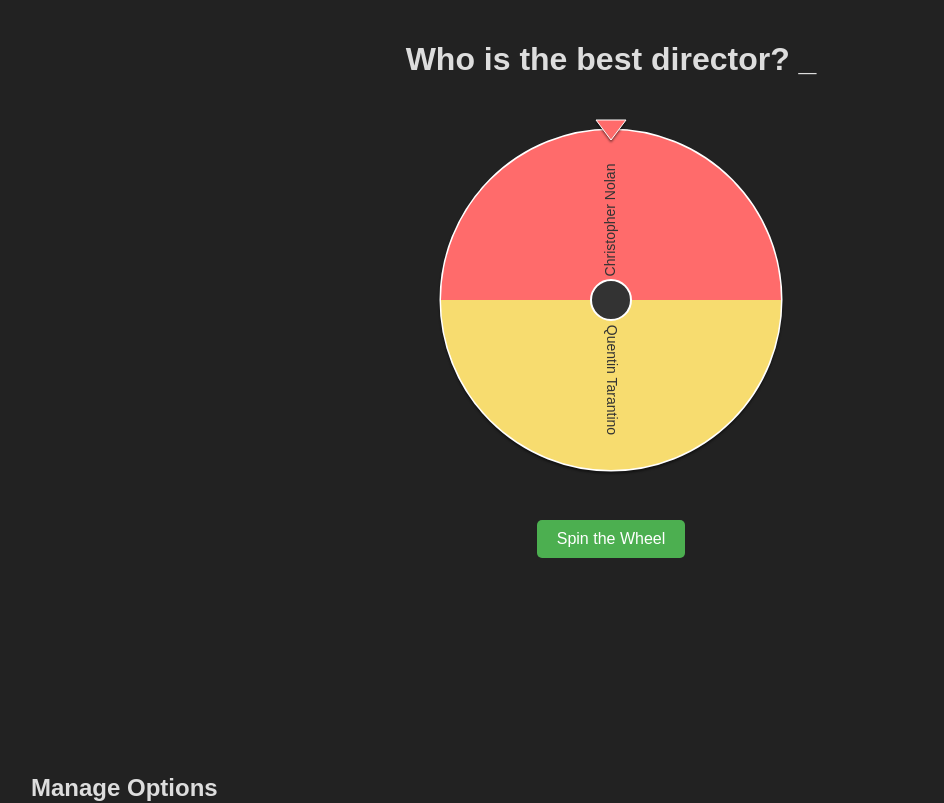
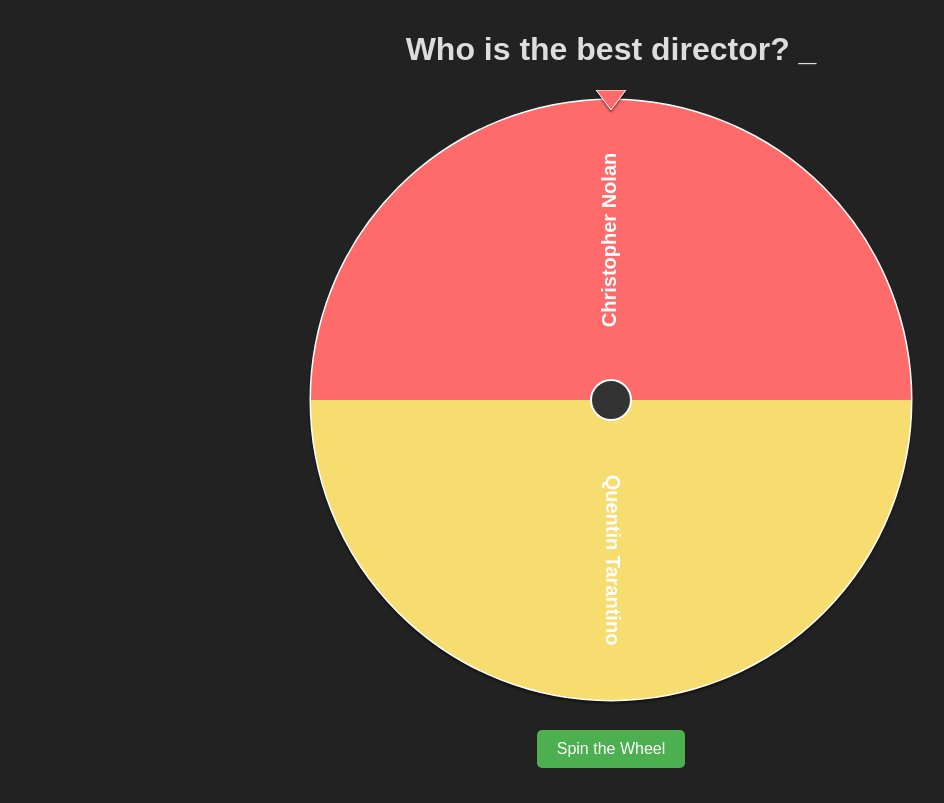
Before and after one commit to krasej/wheeloffortune, a Vue app: page / in a window 1280 px wide. Shown: the top 803 px of the page, without its empty margins (29-973 px from the left). Built offline with nearby package versions, Linux system fonts and the light colour scheme.

Commit message:
Dynamic sizing!

```diff
--- a/src/App.vue
+++ b/src/App.vue
@@ -8,6 +8,7 @@ const isSpinning = ref(false)
 const winner = ref<string | undefined>('')
 const newPrize = ref('')
 const titleElement = ref<HTMLElement | null>(null);
+
 
 let title = ref('Who is the best director?')
 
@@ -21,9 +22,12 @@ function validate(event: Event) {
 
 defineExpose({ titleElement })
 
+const wasEdited = ref(false)
+
 const watchTitle = watch(title, (newValue) => {
 
   document.title = newValue
+  wasEdited.value = true
 }
   , { immediate: true })
 
@@ -35,25 +39,35 @@ const segments = ref([
 const numSegments = computed(() => segments.value.length)
 const anglePerSegment = computed(() => (2 * Math.PI) / numSegments.value)
 
+const wheelRadius = ref(190)
+const imageSize = ref(400)
+const imageCenter = ref(imageSize.value / 2)
+
+if (window.innerWidth > 768) {
+  wheelRadius.value = 300
+  imageSize.value = 620
+  imageCenter.value = imageSize.value / 2
+}
+
 function getPath(i: number) {
   const startAngle = i * anglePerSegment.value
   const endAngle = (i + 1) * anglePerSegment.value
-  const x1 = 200 + 170 * Math.cos(startAngle)
-  const y1 = 200 + 170 * Math.sin(startAngle)
-  const x2 = 200 + 170 * Math.cos(endAngle)
-  const y2 = 200 + 170 * Math.sin(endAngle)
+  const x1 = imageCenter.value + wheelRadius.value * Math.cos(startAngle)
+  const y1 = imageCenter.value + wheelRadius.value * Math.sin(startAngle)
+  const x2 = imageCenter.value + wheelRadius.value * Math.cos(endAngle)
+  const y2 = imageCenter.value + wheelRadius.value * Math.sin(endAngle)
   const largeArc = endAngle - startAngle > Math.PI ? 1 : 0
-  return `M 200 200 L ${x1} ${y1} A 170 170 0 ${largeArc} 1 ${x2} ${y2} Z`
+  return `M ${imageCenter.value} ${imageCenter.value} L ${x1} ${y1} A ${wheelRadius.value} ${wheelRadius.value} 0 ${largeArc} 1 ${x2} ${y2} Z`
 }
 
 function getTextX(i: number) {
   const textAngle = (i + 0.5) * anglePerSegment.value
-  return 200 + Math.cos(textAngle) * 70
+  return imageCenter.value + Math.cos(textAngle) * wheelRadius.value * 0.5
 }
 
 function getTextY(i: number) {
   const textAngle = (i + 0.5) * anglePerSegment.value
-  return 200 + Math.sin(textAngle) * 70
+  return imageCenter.value + Math.sin(textAngle) * wheelRadius.value * 0.5
 }
 
 function getRadialAngle(i: number) {
@@ -122,22 +136,22 @@ onMounted(() => {
 
 <template>
   <div class="wheel-container">
-    <h1 class="title-heading" ref="titleElement" spellcheck="false" contenteditable="true" @blur="validate" @keydown.enter="validate">{{ title }}</h1>
+    <h1 class="title-heading" :class="{ 'edited': wasEdited }" ref="titleElement" spellcheck="false" contenteditable="true" @blur="validate" @keydown.enter="validate">{{ title }}</h1>
 
-    <ConfettiExplosion v-if="winner" :active="!!winner" :duration="3000" :stageWidth="800" :stageHeight="500" :colors="['var(--color-segment-first)', 'var(--color-segment-second)', 'var(--color-segment-third)', 'var(--color-segment-fourth)', 'var(--color-segment-third)', 'var(--color-segment-alt)']" />
+    <ConfettiExplosion v-if="winner" :active="!!winner" :duration="3000" :stageWidth="800" :stageHeight="imageSize" :colors="['var(--color-segment-first)', 'var(--color-segment-second)', 'var(--color-segment-third)', 'var(--color-segment-fourth)', 'var(--color-segment-third)', 'var(--color-segment-alt)']" />
 
-    <svg width="400" height="400" class="wheel-svg">
-      <circle cx="200" cy="200" r="170" class="outer-circle" />
+    <svg :width="imageSize" :height="imageSize" class="wheel-svg">
+      <circle :cx="imageCenter" :cy="imageCenter" :r="wheelRadius" class="outer-circle" />
       <g v-for="(label, i) in segments" :key="i" class="segment"
-        :style="{ transform: `rotate(${angle}deg)`, transformOrigin: '200px 200px' }">
+        :style="{ transform: `rotate(${angle}deg)`, transformOrigin: `${imageCenter}px ${imageCenter}px` }">
         <path :d="getPath(i)" />
         <text :x="getTextX(i) + 10" :y="getTextY(i)"
           :transform="`rotate(${getRadialAngle(i)}, ${getTextX(i)}, ${getTextY(i)})`" class="segment-text">{{ label
           }}</text>
       </g>
 
-      <circle cx="200" cy="200" r="20" class="center-circle" />
-      <polygon points="200,40 185,20 215,20" class="pointer" />
+      <circle :cx="imageCenter" :cy="imageCenter" r="20" class="center-circle" />
+      <polygon :points="imageCenter + ',20 ' + (imageCenter - 15) + ',0 ' + (imageCenter + 15) + ',0'" class="pointer" />
     </svg>
     <button @click="spin" :disabled="isSpinning || numSegments === 0" class="spin-button">
       {{ isSpinning ? 'Spinning...' : 'Spin the Wheel' }}
--- a/src/assets/main.css
+++ b/src/assets/main.css
@@ -38,18 +38,26 @@ body {
   margin: 0 auto;
 }
 
-@media screen and (min-width: 1920px) {
-  #app {
-    grid-template-columns: 1fr 1fr;
-  }
-}
-
 .wheel-container {
   display: flex;
   flex-direction: column;
   align-items: center;
-  padding: 20px;
+  padding: 10px 5px;
 }
+
+
+@media screen and (min-width: 1920px) {
+  #app {
+    grid-template-columns: 60% 40%;
+  }
+}
+
+@media screen and (min-width: 768px) {
+  #wheel-container {
+    padding: 20px;
+  }
+}
+
 
 .wheel-svg {
   margin-bottom: 20px;
@@ -76,8 +84,9 @@ g.segment:nth-of-type(4n) {
 }
 
 .segment-text {
-  fill: var(--color-text-dark);
-  font-size: 14px;
+  fill: var(--color-white);
+  font-size: 20px;
+  font-weight: bold;
   text-anchor: middle;
   dominant-baseline: middle;
 }
```
